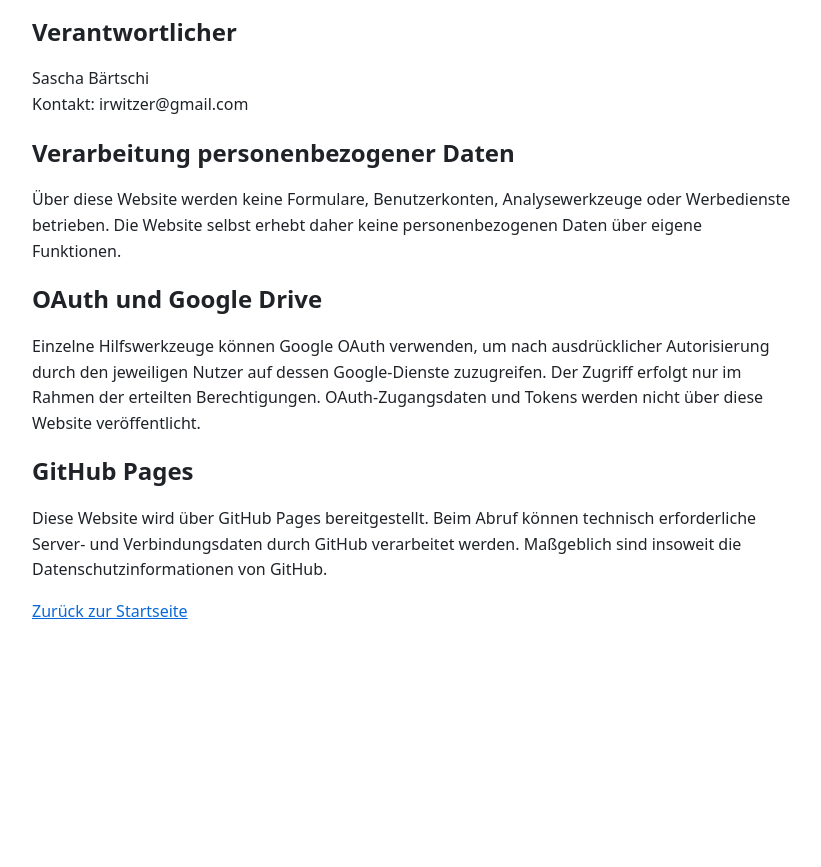
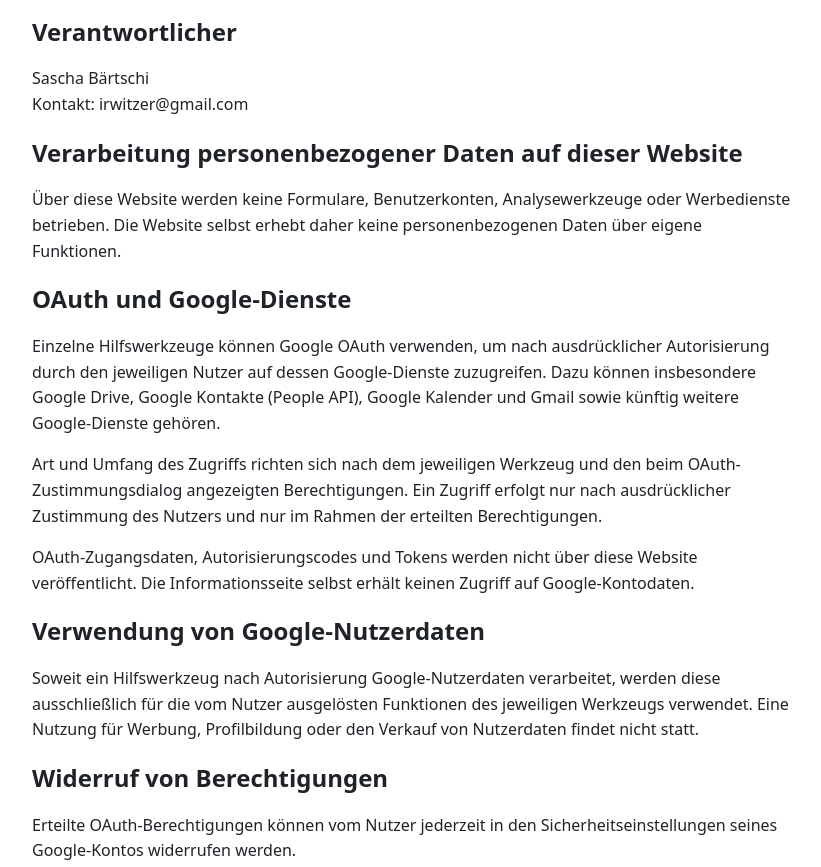
Before and after one commit to irwitzer/Utility-Tools, a plain HTML site: page privacy.html in a window 1280 px wide. Shown: the part 180-1047 px from the top of the page, without its empty margins (228-1049 px from the left). Before the commit the page ends 869 px from the top, so only its background shows below. Drawn offline with Linux system fonts and the light colour scheme.

Commit message:
Expand privacy policy for Google OAuth services

```diff
--- a/privacy.html
+++ b/privacy.html
@@ -18,11 +18,19 @@
     <p>Sascha Bärtschi<br>
     Kontakt: irwitzer@gmail.com</p>
 
-    <h2>Verarbeitung personenbezogener Daten</h2>
+    <h2>Verarbeitung personenbezogener Daten auf dieser Website</h2>
     <p>Über diese Website werden keine Formulare, Benutzerkonten, Analysewerkzeuge oder Werbedienste betrieben. Die Website selbst erhebt daher keine personenbezogenen Daten über eigene Funktionen.</p>
 
-    <h2>OAuth und Google Drive</h2>
-    <p>Einzelne Hilfswerkzeuge können Google OAuth verwenden, um nach ausdrücklicher Autorisierung durch den jeweiligen Nutzer auf dessen Google-Dienste zuzugreifen. Der Zugriff erfolgt nur im Rahmen der erteilten Berechtigungen. OAuth-Zugangsdaten und Tokens werden nicht über diese Website veröffentlicht.</p>
+    <h2>OAuth und Google-Dienste</h2>
+    <p>Einzelne Hilfswerkzeuge können Google OAuth verwenden, um nach ausdrücklicher Autorisierung durch den jeweiligen Nutzer auf dessen Google-Dienste zuzugreifen. Dazu können insbesondere Google Drive, Google Kontakte (People API), Google Kalender und Gmail sowie künftig weitere Google-Dienste gehören.</p>
+    <p>Art und Umfang des Zugriffs richten sich nach dem jeweiligen Werkzeug und den beim OAuth-Zustimmungsdialog angezeigten Berechtigungen. Ein Zugriff erfolgt nur nach ausdrücklicher Zustimmung des Nutzers und nur im Rahmen der erteilten Berechtigungen.</p>
+    <p>OAuth-Zugangsdaten, Autorisierungscodes und Tokens werden nicht über diese Website veröffentlicht. Die Informationsseite selbst erhält keinen Zugriff auf Google-Kontodaten.</p>
+
+    <h2>Verwendung von Google-Nutzerdaten</h2>
+    <p>Soweit ein Hilfswerkzeug nach Autorisierung Google-Nutzerdaten verarbeitet, werden diese ausschließlich für die vom Nutzer ausgelösten Funktionen des jeweiligen Werkzeugs verwendet. Eine Nutzung für Werbung, Profilbildung oder den Verkauf von Nutzerdaten findet nicht statt.</p>
+
+    <h2>Widerruf von Berechtigungen</h2>
+    <p>Erteilte OAuth-Berechtigungen können vom Nutzer jederzeit in den Sicherheitseinstellungen seines Google-Kontos widerrufen werden.</p>
 
     <h2>GitHub Pages</h2>
     <p>Diese Website wird über GitHub Pages bereitgestellt. Beim Abruf können technisch erforderliche Server- und Verbindungsdaten durch GitHub verarbeitet werden. Maßgeblich sind insoweit die Datenschutzinformationen von GitHub.</p>
```
